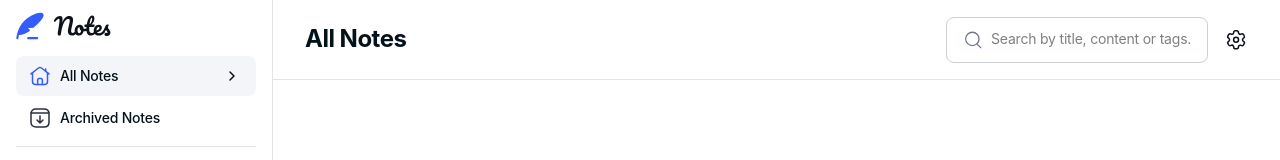
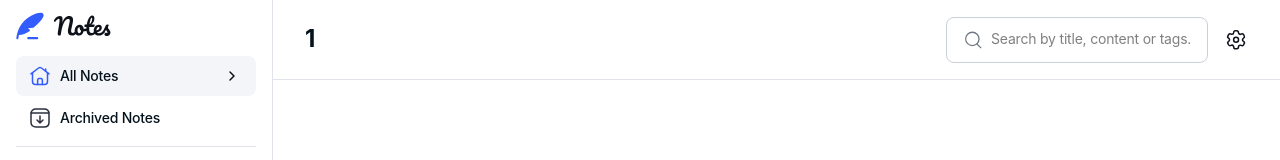
Before and after one commit to HamDean/note-taking-web-app, a React (Vite) app in the folder frontend/: page /1 in a window 1280 px wide. Shown: the top 160 px of the page. Built offline with nearby package versions, Linux system fonts and the light colour scheme; a web font is replaced by a local one.

Commit message:
Link pages to respective routes

```diff
--- a/frontend/src/components/Header.tsx
+++ b/frontend/src/components/Header.tsx
@@ -1,14 +1,15 @@
 import settingsIcon from "../assets/images/icon-settings.svg";
 import SearchInput from "./SearchInput";
 
-const Header = () => {
+const Header = ({ page }: { page?: string }) => {
+  if (!page) page = "All Notes";
   return (
     <div
       className="h-20 w-full border-b border-b-neutral-200 hidden lg:flex
                     justify-between items-center py-5 px-8
     "
     >
-      <h1 className="text-neutral-950 text-preset-1">All Notes</h1>
+      <h1 className="text-neutral-950 text-preset-1">{page}</h1>
 
       <div className="flex gap-4">
         <SearchInput />
--- a/frontend/src/components/SideMenu.tsx
+++ b/frontend/src/components/SideMenu.tsx
@@ -4,6 +4,7 @@ import ArchivedIcon from "./icon-components/ArchivedIcon";
 import HomeIcon from "./icon-components/HomeIcon";
 import SideMenuTab from "./SideMenuTab";
 import Tag from "./Tag";
+import { NavLink } from "react-router";
 
 const SideMenu = () => {
   const [tab, setSelectedTab] = useState("All Notes");
@@ -22,6 +23,7 @@ const SideMenu = () => {
       <div className="flex flex-col gap-2">
         {/* tabs */}
         <div className="flex flex-col gap-0.5">
+          <NavLink to={`/${"All Notes"}`}>
             <SideMenuTab
               name="All Notes"
               onSelectTab={(name) => setSelectedTab(name)}
@@ -31,6 +33,8 @@ const SideMenu = () => {
                 strokeColor={tab == "All Notes" ? "#335CFF" : "#2B303B"}
               />
             </SideMenuTab>
+          </NavLink>
+          <NavLink to={`/${"Archived Notes"}`}>
             <SideMenuTab
               name="Archived Notes"
               onSelectTab={(name) => setSelectedTab(name)}
@@ -40,6 +44,7 @@ const SideMenu = () => {
                 strokeColor={tab == "Archived Notes" ? "#335CFF" : "#2B303B"}
               />
             </SideMenuTab>
+          </NavLink>
         </div>
 
         {/* tags */}
```
Lines whose indentation alone changed are shown as unchanged.
